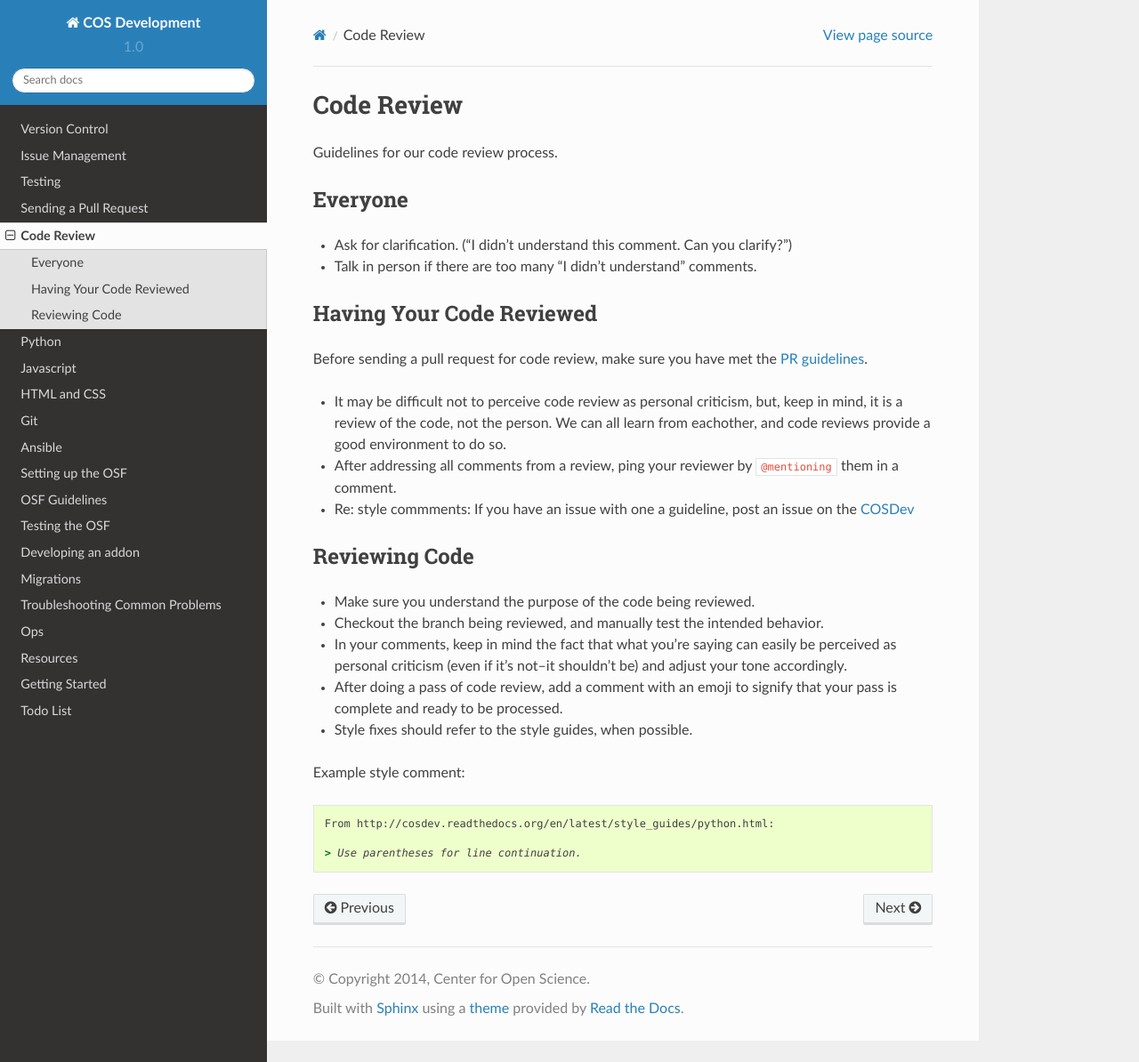
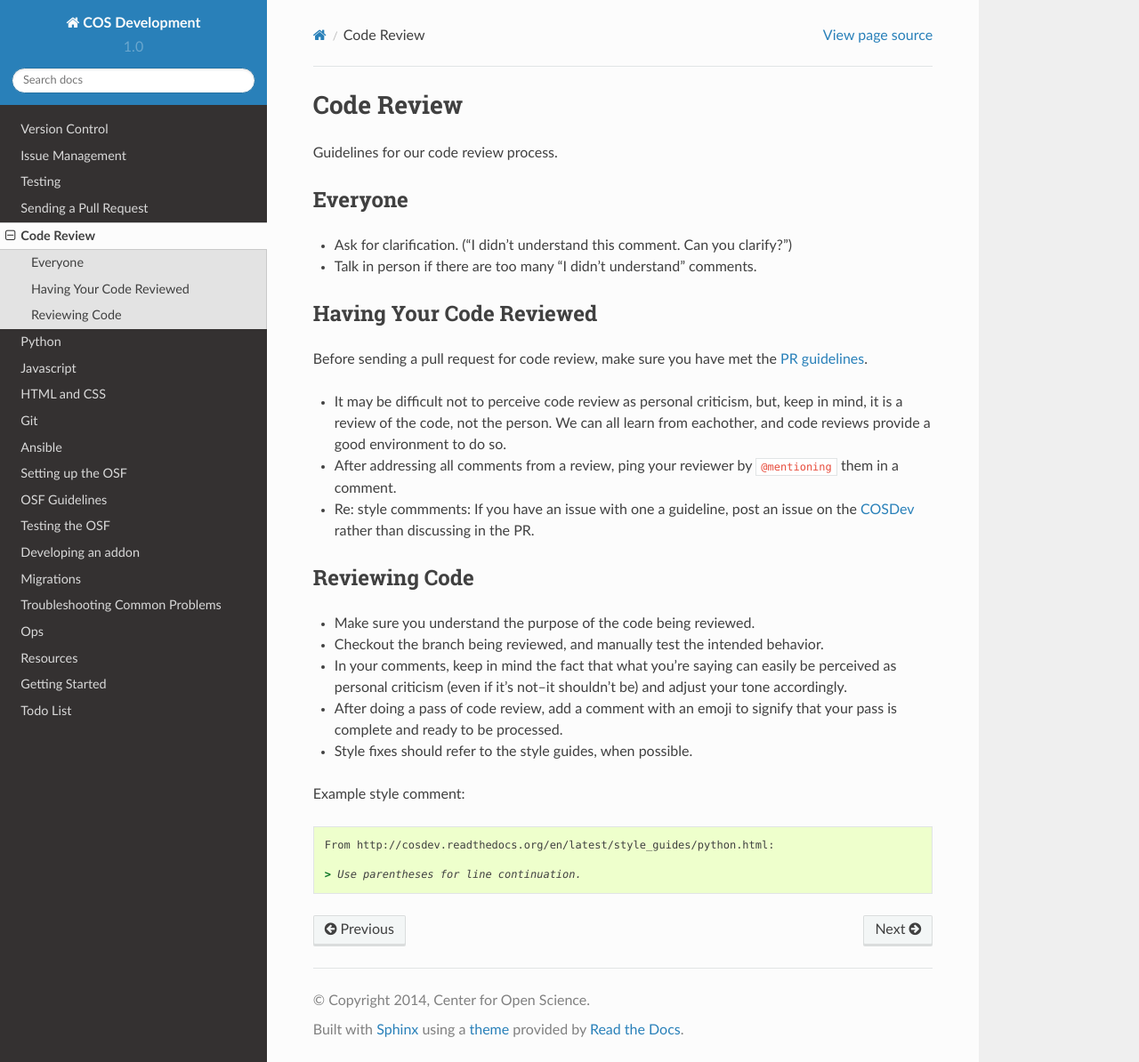
Before and after one commit to CenterForOpenScience/COSDev, a Sphinx documentation site: the page built from docs/process/code_review.rst, in a window 1280 px wide and 1194 px high. Shown: the whole window at 89% size. Built offline with Sphinx 7.4.7 and the Read the Docs theme 2.0.0, drawn with Linux system fonts in a browser that asks for light colours.

Commit message:
Fix link to COSDev

```diff
--- a/docs/process/code_review.rst
+++ b/docs/process/code_review.rst
@@ -16,7 +16,7 @@
 
 - It may be difficult not to perceive code review as personal criticism, but, keep in mind, it is a review of the code, not the person. We can all learn from eachother, and code reviews provide a good environment to do so.
 - After addressing all comments from a review, ping your reviewer by ``@mentioning`` them in a comment.
-- Re: style commments: If you have an issue  with one a guideline, post an issue on the `COSDev <http://>`_
+- Re: style commments: If you have an issue  with one a guideline, post an issue on the `COSDev <https://github.com/CenterForOpenScience/COSDev>`_ rather than discussing in the PR.
 
 Reviewing Code
 **************
```
